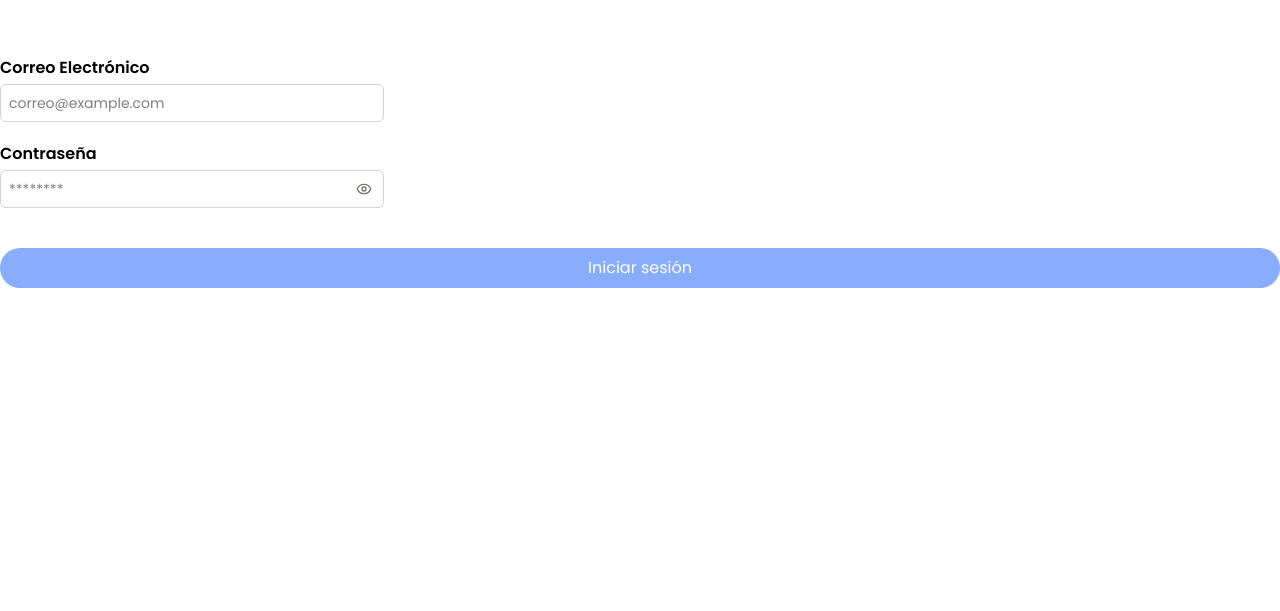
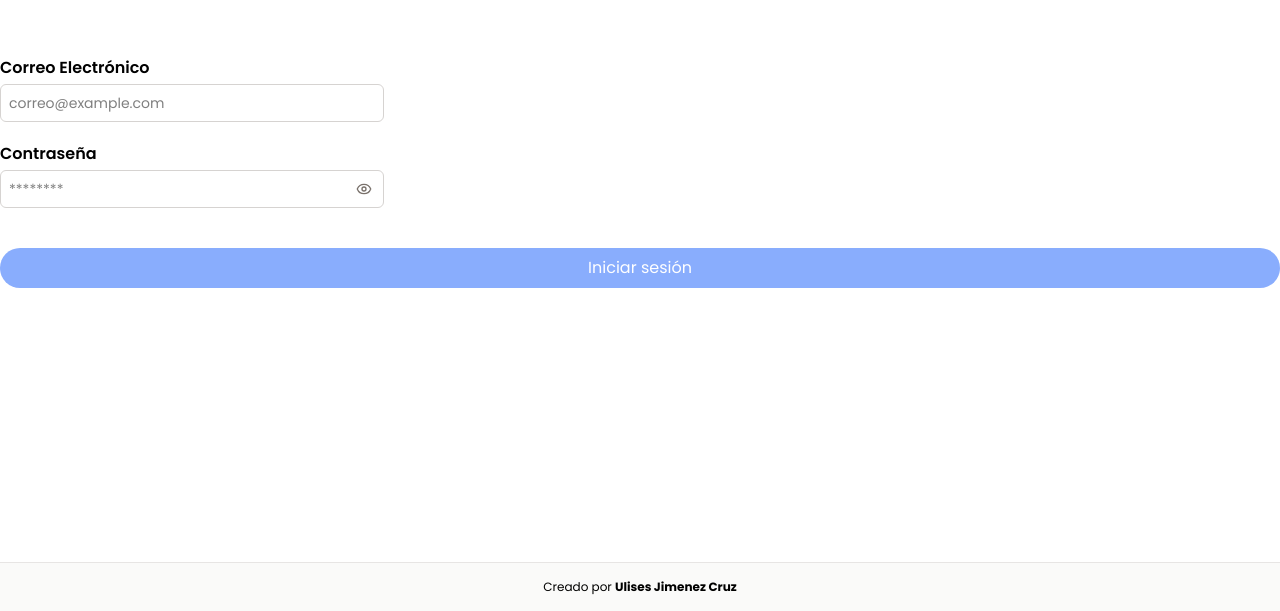
Before and after one commit to 54Alexzen/practice-login-nextjs, a Next.js app: page / in a window 1280 px wide. Shown: the part 238-849 px from the top of the page. Before the commit the page ends 800 px from the top, so only its background shows below. Built offline with nearby package versions, Linux system fonts and the light colour scheme.

Commit message:
feat(layout): Add Navbar and Footer components to RootLayout

```diff
--- a/src/app/layout.tsx
+++ b/src/app/layout.tsx
@@ -3,6 +3,8 @@ import { Poppins } from "next/font/google";
 import "./globals.css";
 import { Toaster } from "sonner";
 import AuthProvider from "@/components/AuthProvider";
+import Navbar from "@/components/Navbar";
+import Footer from "@/components/Footer";
 
 const poppins = Poppins({
   variable: "--font-poppins",
@@ -25,9 +27,11 @@ export default function RootLayout({
     <html lang="es">
       <body className={`${poppins.variable} ${poppins.className} antialiased`}>
         <AuthProvider>
+          <Navbar />
           {children}
           <Toaster position="top-center" />
         </AuthProvider>
+        <Footer />
       </body>
     </html>
   );
```
